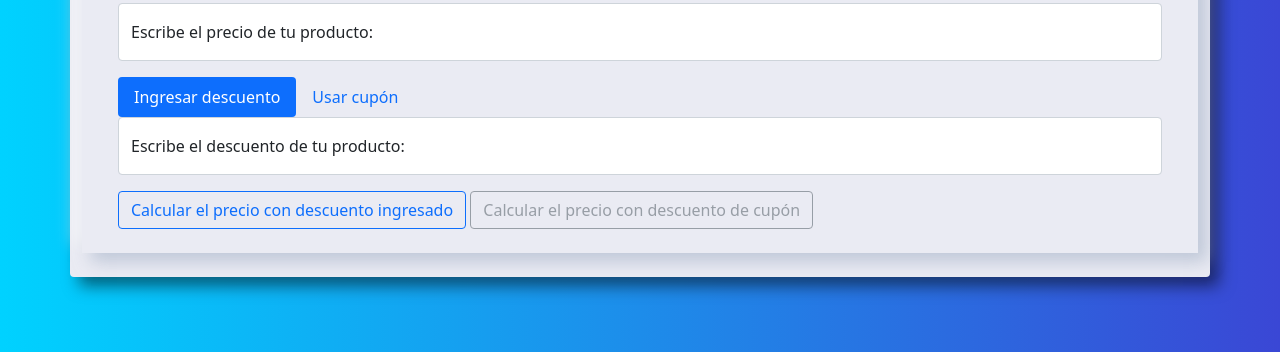
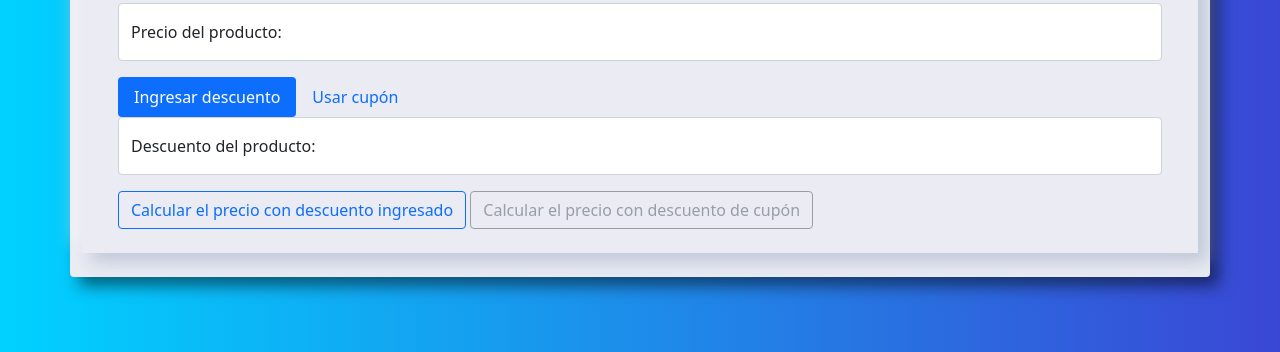
Before and after one commit to AdalZanabria/Calculadoras-Javascript, a plain HTML site: page index.html in a window 1280 px wide. Both pictures are taken after a click on the link "Calculadora de Descuentos". Shown: the part 387-739 px from the top of the page. Drawn offline with nearby package versions, Linux system fonts and the light colour scheme.

Commit message:
Corregí el overflow de las etiquetas en la calculadora de cupones

```diff
--- a/index.html
+++ b/index.html
@@ -420,7 +420,7 @@
                                 placeholder="5"
                             />
                             <label for="inputPrice" class="floatingInput">
-                                Escribe el precio de tu producto:
+                                Precio del producto:
                             </label>
                         </div>
 
@@ -457,7 +457,7 @@
                                 placeholder="5"
                             />
                             <label for="inputDiscount" class="floatingInput">
-                                Escribe el descuento de tu producto:
+                                Descuento del producto:
                             </label>
                         </div>
                         <!--Selecciona Cupón-->
```
